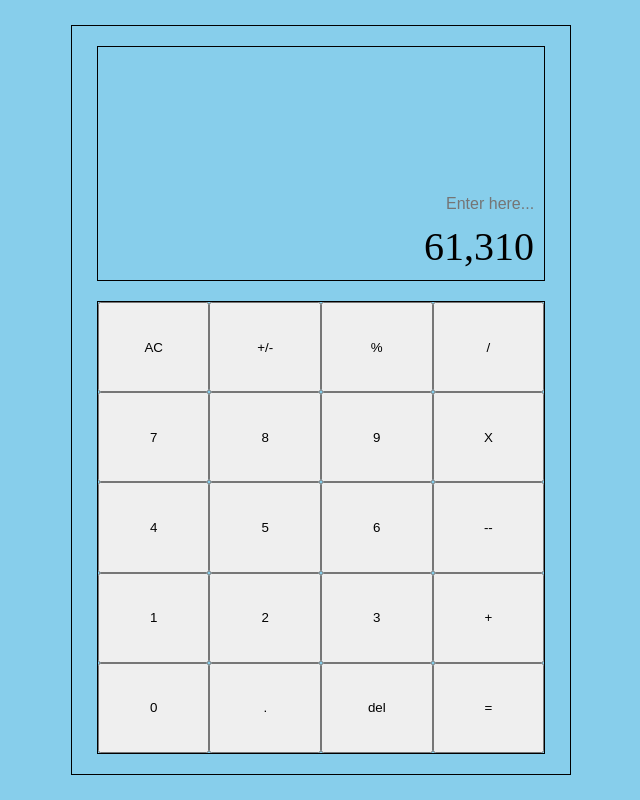
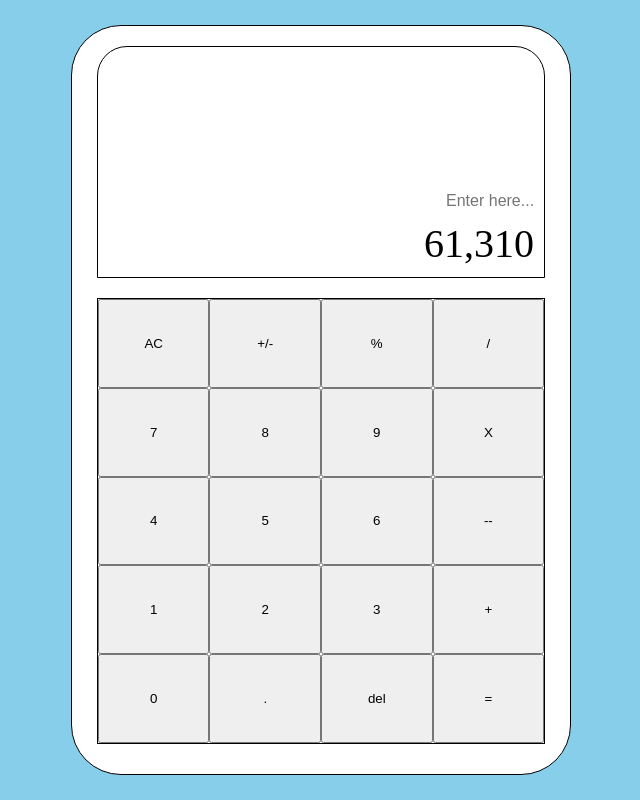
Before and after one commit to averyjmiller/calculator, a plain HTML site: page index.html in a window 1280 px wide. Shown: the whole page, without its empty margins (319-959 px from the left). Drawn offline with Linux system fonts and the light colour scheme.

Commit message:
added basic styling to the calculator

```diff
--- a/assets/style/style.css
+++ b/assets/style/style.css
@@ -19,7 +19,9 @@ body {
   width: 100%;
   height: 750px;
   margin: 0 auto;
+  background-color: #fff;
   border: 1px solid black;
+  border-radius: 50px;
 }
 
 .screen {
@@ -32,7 +34,9 @@ body {
   height: 34%;
   margin: 20px auto;
   padding: 10px;
+  background-color: #fff;
   border: 1px solid black;
+  border-radius: 30px 30px 0 0;
 }
 
 .input {
@@ -53,7 +57,7 @@ body {
   width: 90%;
   height: 66%;
   margin: 0 auto;
-  margin-bottom: 20px;
+  margin-bottom: 30px;
   border: 1px solid black;
 }
 
```
